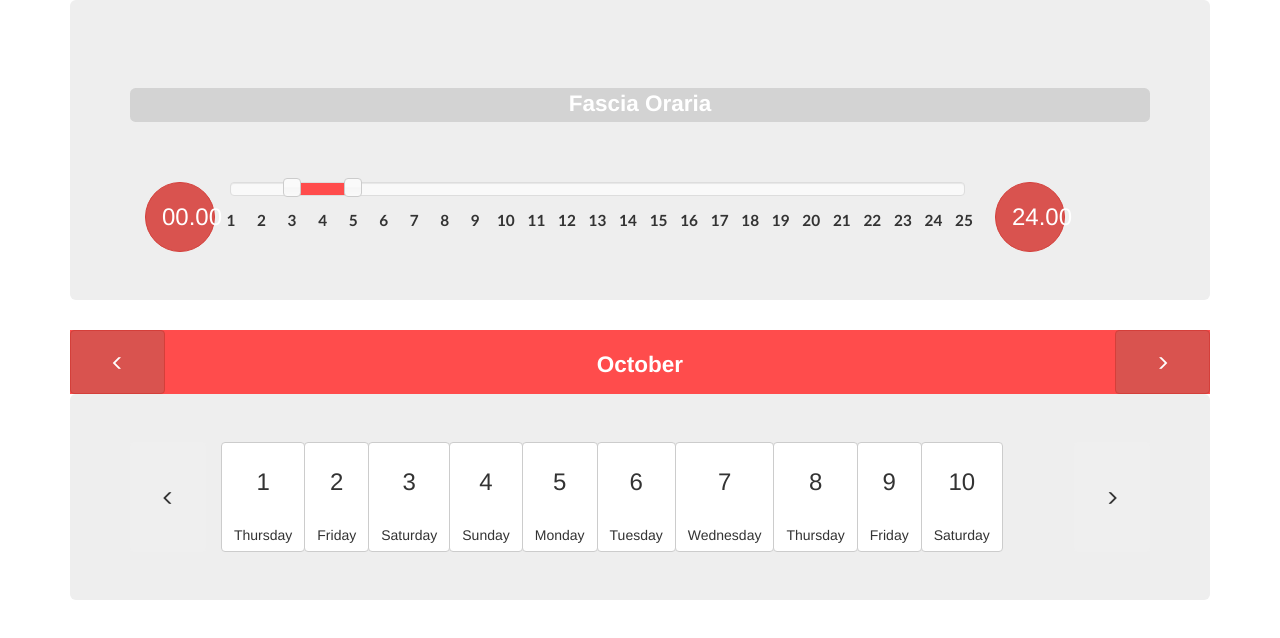
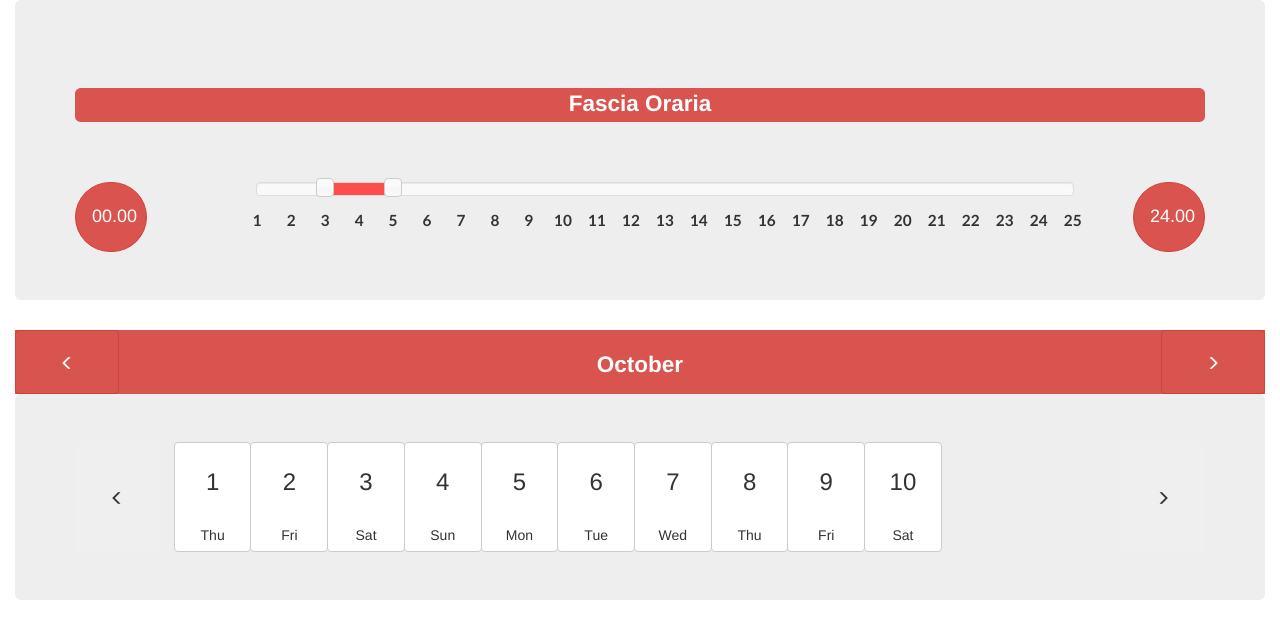
Before and after one commit to rokity/timeSlot-CalendarBootjQuery, a plain HTML site: page index.html in a window 1280 px wide. Drawn offline with Linux system fonts and the light colour scheme.

Commit message:
stylezed

```diff
--- a/css/main.css
+++ b/css/main.css
@@ -17,11 +17,9 @@
 display: none;
 }
 
-#first_label{
-  	background-color:lightgrey;
-}
+
 .btn-circle.btn-xl {
-  width: 70px;
+  width: 72px;
   height: 70px;
   padding: 10px 16px;
   font-size: 24px;
--- a/index.html
+++ b/index.html
@@ -30,7 +30,7 @@
 
 
 </head>
-<body class="container">
+<body class="container-fluid">
 
 
 
@@ -41,22 +41,22 @@
 <div id="orari" class="row center-block jumbotron">
 
 
-  <div class="page-header"><h2><span id="first_label" class="label center-block">Fascia Oraria</span></h2></div></br>
-  <div class="col-xs-1"><button  class="btn btn-circle btn-danger btn-xl btn-responsive" >00.00</button></div>
-  <div class="col-xs-9"><div id="slider" class="form-control"></div></div>
-  <div class="col-xs-1"><button  class="btn btn-circle btn-danger btn-xl btn-responsive" >24.00</button></div>
+  <div class="page-header"><h2 ><span id="first_label" class="label label-danger center-block">Fascia Oraria</span></h2></div></br>
+  <button  class="btn btn-circle btn-danger btn-xl btn-responsive col-md-1 pull-left" ><h4 class="text-left">00.00</h3></button>
+  <div class="col-md-9 col-md-offset-1  "><div id="slider" class="form-control"></div></div>
+  <button  class="btn btn-circle btn-danger  btn-xl btn-responsive col-md-1 pull-right" ><h4 class="text-left">24.00</h3></button>
 
 
 
 </div>
 
-<div id="mese" class="row center-block red row-eq-height">
+<div id="mese" class="row-fluid center-block label-danger row-eq-height">
 <button id="left" class="btn  btn-danger pull-left col-xs-1"><span class="glyphicon glyphicon-menu-left"></span></button>
 <h2 class=" center-block col-xs-10"><span id="center" class="label center-block  ">Gennaio</span></h2>
   <button id="right" class=" btn btn-danger pull-right col-xs-1"><span class="glyphicon glyphicon-menu-right"></span></button>
 </div>
 
-<div id="giorno" class="row center-block jumbotron row-eq-height">
+<div id="giorno" class="row-fluid center-block jumbotron row-eq-height">
 
 <button id="left2"   class=" btn pull-left col-xs-1"><span class="glyphicon glyphicon-menu-left"></span></button>
   <div id="giorni" class="center-block col-xs-10  btn-group  btn-group-justified" role="group"></div>
@@ -100,8 +100,8 @@
 
 
 <script language="javascript">
-var weekabbrs = ['Lun', 'Mar', 'Mer', 'Gio', 'Ven', 'Sab','Dom'];
-var weeks = ['Monday', 'Tuesday', 'Wednesday', 'Thursday', 'Friday', 'Saturday','Sunday'];
+var weekabbrs = ['Mon', 'Tue', 'Wed', 'Thu', 'Fri', 'Sat','Sun'];
+//var weekabbrs = ['Monday', 'Tuesday', 'Wednesday', 'Thursday', 'Friday', 'Saturday','Sunday'];
 $(function(){
 
 var months = ["January","February","March","April","May","June","July","August","September","October","November","December"]
@@ -264,14 +264,14 @@ function load_days(first_day,count_days){
 for(var i=1;i<=count_days;i++){
 if(i<=10)
 {
-  $("#primo").append('<a  type="button" class="btn btn-default  " role="button" aria-label="Left Align"><span class="" aria-hidden="true"><h3>'+i+'</h3></br>'+weeks[first_day]+'</span></a>');
+  $("#primo").append('<a  type="button" class="btn btn-default  col-md-1 text-center" role="button" aria-label="Right Align"><span class="" aria-hidden="true"><h3>'+i+'</h3></br>'+weekabbrs[first_day]+'</span></a>');
   first_day++;
   if(first_day==7)
   first_day=0;
 }
 if(i>10&&i<=20)
 {
-  $("#secondo").append('<a  type="button" class="btn btn-default  " role="button" aria-label="Left Align"><span class="" aria-hidden="true"><h3>'+i+'</h3></br>'+weeks[first_day]+'</span></a>');
+  $("#secondo").append('<a  type="button" class="btn btn-default  col-md-1 text-center" role="button" aria-label="Right Align"><span class="" aria-hidden="true"><h3>'+i+'</h3></br>'+weekabbrs[first_day]+'</span></a>');
   first_day++;
   if(first_day==7)
   first_day=0;
@@ -279,7 +279,7 @@ if(i>10&&i<=20)
 }
 if(i>20&&i<=31)
 {
-  $("#terzo").append('<a  type="button" class="btn btn-default  " role="button" aria-label="Left Align"><span class="" aria-hidden="true"><h3>'+i+'</h3></br>'+weeks[first_day]+'</span></a>');
+  $("#terzo").append('<a  type="button" class="btn btn-default  col-md-1 text-center" role="button" aria-label="Right Align"><span class="" aria-hidden="true"><h3>'+i+'</h3></br>'+weekabbrs[first_day]+'</span></a>');
   first_day++;
   if(first_day==7)
   first_day=0;
```
